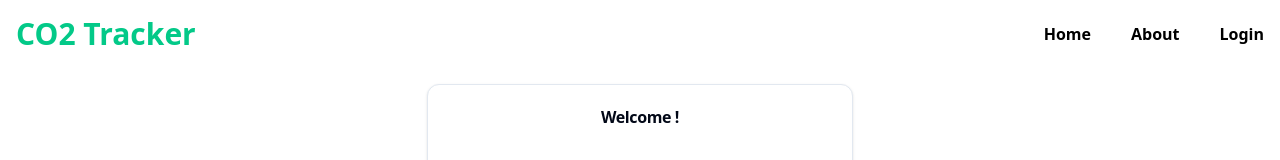
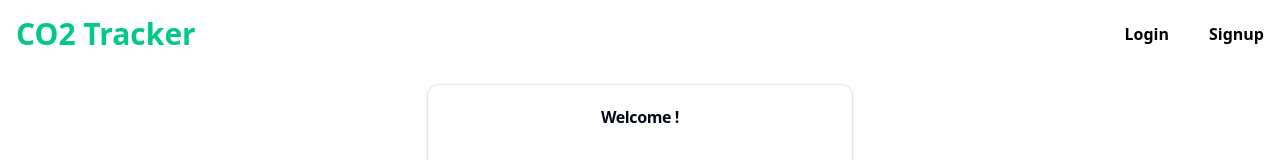
Before and after one commit to ethinot/bilan-co2, a Vue app in the folder frontend/: page /login in a window 1280 px wide. Shown: the top 160 px of the page. Built offline with nearby package versions, Linux system fonts and the light colour scheme.

Commit message:
fixed navigation guards

```diff
--- a/frontend/src/components/navbar/Links.vue
+++ b/frontend/src/components/navbar/Links.vue
@@ -5,14 +5,17 @@ import { RouterLink } from "vue-router";
 <template>
   <nav class="">
     <ul class="flex items-center justify-end gap-10">
-      <li class="font-semibold cursor-pointer">
+      <!-- <li class="font-semibold cursor-pointer">
         <RouterLink to="/">Home</RouterLink>
       </li>
       <li class="font-semibold cursor-pointer">
         <RouterLink to="/about">About</RouterLink>
+      </li> -->
+      <li class="font-semibold cursor-pointer">
+        <RouterLink to="/login">Login</RouterLink>
       </li>
       <li class="font-semibold cursor-pointer">
-        <RouterLink to="/login">Login</RouterLink>
+        <RouterLink to="/register">Signup</RouterLink>
       </li>
     </ul>
   </nav>
--- a/frontend/src/router/index.js
+++ b/frontend/src/router/index.js
@@ -1,53 +1,51 @@
-import { createWebHistory, createRouter } from 'vue-router'
+import { createWebHistory, createRouter } from "vue-router";
 
 import Layout from "../layouts/Layout.vue";
 import DashboardLayout from "../layouts/DashboardLayout.vue";
 
-
-
-
 import Home from "../pages/public/Home.vue";
 import Login from "../pages/public/Login.vue";
 import About from "../pages/public/About.vue";
-import Register from '../pages/public/Register.vue';
-
+import Register from "../pages/public/Register.vue";
 
 import Dashboard from "../pages/protected/Dashboard.vue";
-import Trackers from '@/pages/protected/Trackers.vue';
+import Trackers from "@/pages/protected/Trackers.vue";
 
-import store from '@/store';
-
+import store from "@/store";
 
 export const router = createRouter({
   history: createWebHistory(),
-  routes : [
+  routes: [
     {
-      path : '/',
-      component : Layout,
-      children : [
-        {path : '' , component  : Home , name : 'home'},
-        {path : 'login' , component : Login , name: 'login' },
-        {path : 'register' , component : Register , name : 'register'},
-        {path : 'about' , component : About , name : 'about' }
-      ]
+      path: "/",
+      component: Layout,
+      children: [
+        { path: "", component: Home, name: "home" },
+        { path: "login", component: Login, name: "login" },
+        { path: "register", component: Register, name: "register" },
+        { path: "about", component: About, name: "about" },
+      ],
     },
     {
-      path : '/dashboard',
-      component : DashboardLayout,
+      path: "/dashboard",
+      component: DashboardLayout,
       meta: { requiresAuth: true },
-      children : [
-        {path : '' , component : Dashboard , name : 'dashboard'},
-        {path : 'trackers' , component : Trackers , name : 'trackers'}
-      ]
-    }
-  ]
-})
+      children: [
+        { path: "", component: Dashboard, name: "dashboard" },
+        { path: "trackers", component: Trackers, name: "trackers" },
+      ],
+    },
+  ],
+});
 
 router.beforeEach((to, from, next) => {
-    if(to.meta.requiresAuth){
-      if(store.getters.isAuthenticated){
-        next();
-      }
-      else next('/login')
-    }else next();
-})
+  if (to.meta.requiresAuth) {
+    if (store.getters.isAuthenticated) {
+      next();
+    } else next("/login");
+  } else if (to.name === "login" || to.name === "register") {
+    if (store.getters.isAuthenticated) {
+      next("/dashboard");
+    } else next();
+  } else next();
+});
```
